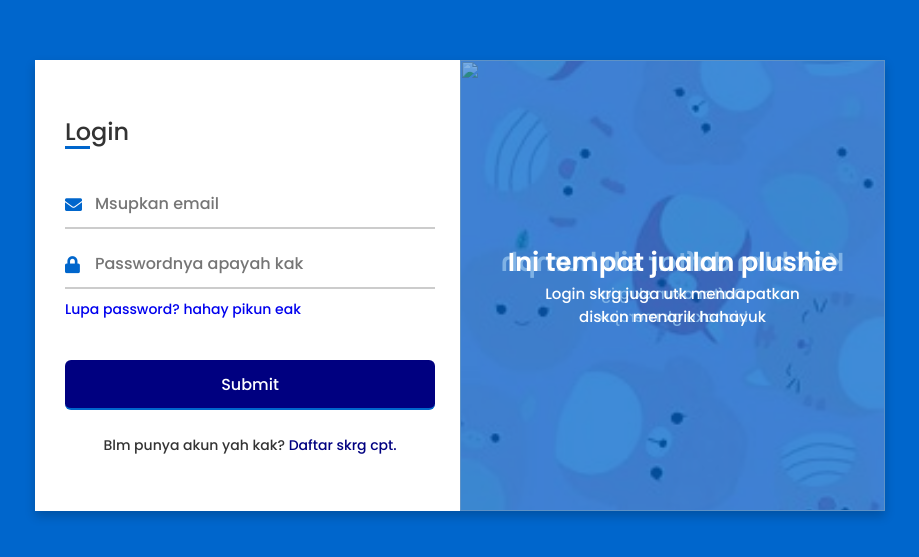
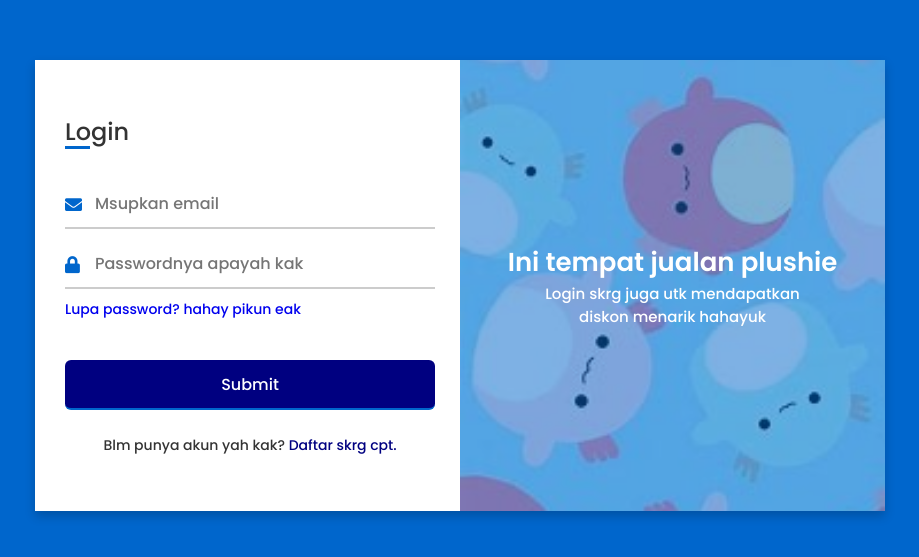
Before and after one commit to irawan-i/kankankan, a plain HTML site: page login/indexlogin.html in a window 1280 px wide. Shown: the part 115-672 px from the top of the page, without its empty margins (180-1099 px from the left). Drawn offline with Linux system fonts and the light colour scheme.

Commit message:
Update indexlogin.html

```diff
--- a/login/indexlogin.html
+++ b/login/indexlogin.html
@@ -14,7 +14,7 @@
     <input type="checkbox" id="flip">
     <div class="cover">
       <div class="front">
-        <img src="images../bg squishmallow wpp.jpg" alt="">
+        <img src="../images/bg squishmallow wpp.jpg" alt="">
         <div class="text">
           <span class="text-1">Ini tempat jualan plushie </span>
           <span class="text-2">Login skrg juga utk mendapatkan <br> diskon menarik hahayuk </span>
```
